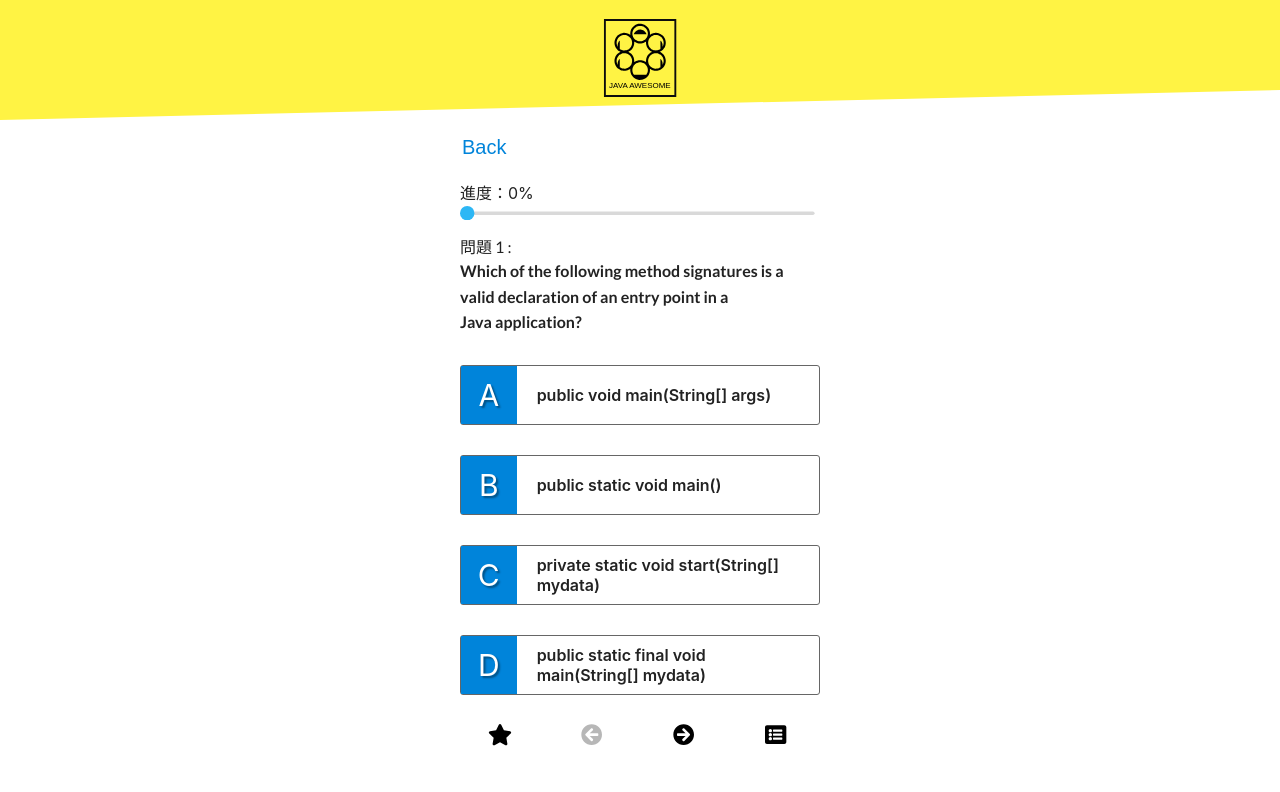
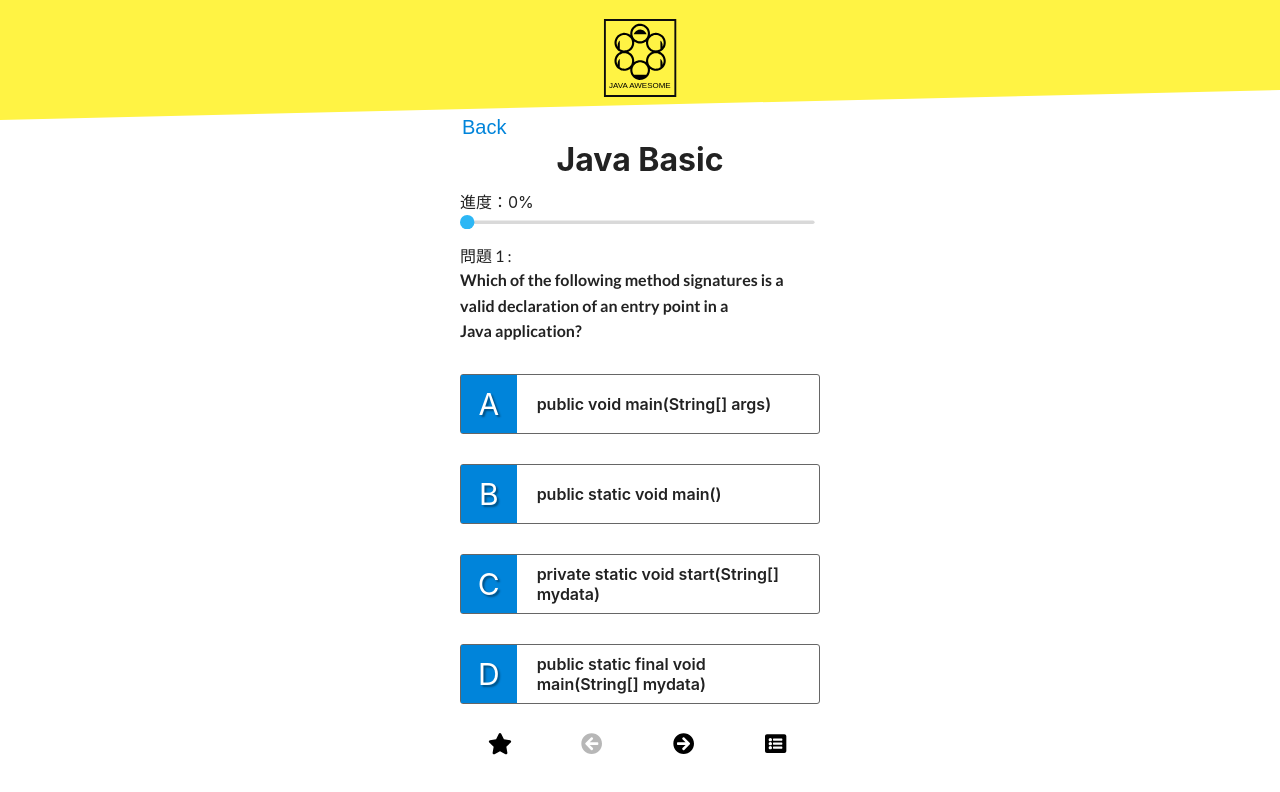
Before and after one commit to jamieku1130/Project-a, a React (Create React App) app: page /main/1 in a window 1280 px wide. Shown: the top 792 px of the page. Built offline with nearby package versions, Linux system fonts and the light colour scheme.

Commit message:
fixed percentage problem

```diff
--- a/package.json
+++ b/package.json
@@ -13,6 +13,7 @@
     "react-redux": "^6.0.0",
     "react-scripts": "2.1.5",
     "react-scroll": "^1.7.11",
+    "react-transition-group": "^2.5.3",
     "redux": "^4.0.1",
     "redux-devtools-extension": "^2.13.8",
     "redux-logger": "^3.0.6",
--- a/src/App.css
+++ b/src/App.css
@@ -31,7 +31,7 @@
 .main-section .return-icon {
     width: 48px;
     position: absolute;
-    top: -50px;
+    top: -30px;
     left: -10px;
 }
 
@@ -396,11 +396,9 @@ pre {
         opacity: 0;
         transform: translateX(-10rem);
     }
-
     80% {
         transform: translateX(1rem);
     }
-
     100% {
         opacity: 1;
         transform: translate(0);
@@ -412,11 +410,9 @@ pre {
         opacity: 0;
         transform: translateX(10rem);
     }
-
     80% {
         transform: translateX(-1rem);
     }
-
     100% {
         opacity: 1;
         transform: translate(0);
@@ -429,7 +425,6 @@ pre {
     height: 100vh;
     position: relative;
     font-family: "Ubuntu", sans-serif;
-
 }
 
 .categoreis-background {
@@ -446,7 +441,7 @@ pre {
     width: 360px;
     margin: 0 auto;
     font-size: 20px;
-    font-family: 'Lato', sans-serif;
+    font-family: "Lato", sans-serif;
 }
 
 .return-icon {
@@ -462,7 +457,7 @@ pre {
     font-size: 20px;
     border: transparent;
     background-color: transparent;
-    color: #0084da
+    color: #0084da;
 }
 
 .categories-textbox {
@@ -520,7 +515,7 @@ pre {
     color: white;
     text-decoration: none;
     text-transform: uppercase;
-    background-image: linear-gradient(120deg, transparent 0%, transparent 50%, white 50%);
+    background-image: linear-gradient( 120deg, transparent 0%, transparent 50%, white 50%);
     background-size: 220%;
     transition: all 0.4s;
     margin: 0;
@@ -545,7 +540,6 @@ pre {
     position: relative;
     font-family: "Ubuntu", sans-serif;
 }
-
 
 .chapter-main-section {
     position: relative;
@@ -575,3 +569,7 @@ pre {
     background-color: #0084da;
     padding: 40px 0;
 }
+
+.return-icon button {
+    cursor: pointer;
+}
--- a/src/ProjectA/Chapters/Components/ChapterCard/connect.js
+++ /dev/null
@@ -1,2 +0,0 @@
-import { connect } from "react-redux";
-import {} from "../../../data/dashboard";
--- a/src/ProjectA/Chapters/Components/ChapterList/index.js
+++ b/src/ProjectA/Chapters/Components/ChapterList/index.js
@@ -2,25 +2,49 @@ import React from "react";
 import connect from "./connect";
 import ChapterCard from "../ChapterCard";
 
+const calculatePercentage = obj => {
+  let totoalAnswered = 0;
+  let percentage;
+  if (obj.answerState) {
+    const keys = Object.keys(obj.answerState);
+    for (const key of keys) {
+      if (obj.answerState[key].isAnswered) {
+        totoalAnswered += 1;
+      }
+    }
+    percentage = (totoalAnswered / keys.length) * 100;
+  } else {
+    percentage = 0;
+  }
+  return percentage;
+};
+
 const ChapterList = ({ selectedCertification, ocaProgress, ocpProgress }) => (
   <div>
     {selectedCertification === "OCA"
-      ? ocaProgress.map(obj => (
+      ? ocaProgress.map(obj => {
+          const percentage = calculatePercentage(obj);
+
+          return (
             <ChapterCard
               title={obj.title}
               course_ID={obj.course_ID}
-            percentage={obj.percentage}
+              percentage={percentage}
               key={obj.title + obj.course_ID}
             />
-        ))
-      : ocpProgress.map(obj => (
+          );
+        })
+      : ocpProgress.map(obj => {
+          const percentage = calculatePercentage(obj);
+          return (
             <ChapterCard
               title={obj.title}
               course_ID={obj.course_ID}
-            percentage={obj.percentage}
+              percentage={percentage}
               key={obj.title + obj.course_ID}
             />
-        ))}
+          );
+        })}
   </div>
 );
 
--- a/src/ProjectA/Chapters/index.js
+++ b/src/ProjectA/Chapters/index.js
@@ -7,7 +7,6 @@ import study from "../../study.svg";
 
 class Chapters extends Component {
   componentDidMount = () => {
-    console.log(this.props.cert);
     this.props.updateCertification(this.props.cert);
   };
 
--- a/src/ProjectA/Components/Main/connect.js
+++ b/src/ProjectA/Components/Main/connect.js
@@ -6,6 +6,7 @@ import {
   markQuiz,
   resetState
 } from "../../data/appState";
+import { updateAnswerState } from "../../data/dashboard";
 const mapStateToProps = state => ({
   quizs: state.app.quizs,
   answerStatus: state.app.answerStatus,
@@ -13,7 +14,9 @@ const mapStateToProps = state => ({
   total: state.app.total,
   score: state.app.score,
   percentage: state.app.percentage,
-  cert: state.dashboard.selectedCertification
+  cert: state.dashboard.selectedCertification,
+  ocaProgress: state.dashboard.ocaProgress,
+  ocpProgress: state.dashboard.ocpProgress
 });
 
 const mapDispatchToProps = {
@@ -21,7 +24,8 @@ const mapDispatchToProps = {
   nextQuiz,
   backQuiz,
   markQuiz,
-  resetState
+  resetState,
+  updateAnswerState
 };
 
 export default connect(
--- a/src/ProjectA/Components/Main/index.js
+++ b/src/ProjectA/Components/Main/index.js
@@ -20,7 +20,8 @@ import helpFunction from "../../quizsData/helperFunction";
 class Main extends Component {
   scroll = Scroll.animateScroll;
   state = {
-    visible: false
+    visible: false,
+    title: ""
   };
 
   dismissHandler = event => {
@@ -28,12 +29,25 @@ class Main extends Component {
     // event.stopPropagation();
   };
   componentDidMount = () => {
-    // console.log(quizs);
-    //const quizs = require("../../quizsData/oca/ch2/oca-ch2-quizData").default;
-    const quizs = helpFunction(this.props.id);
-    this.props.getQuizs(quizs);
+    const { id, ocaProgress, ocpProgress } = this.props;
+    const quizs = helpFunction(id); //this.props.id is from router path="/main:id"
+    let answerState;
+    if (id < 10) {
+      answerState = ocaProgress[id - 1].answerState;
+      this.setState({
+        title: ocaProgress[id - 1].title
+      });
+    } else {
+      answerState = ocpProgress[id - 11].answerState;
+      this.setState({
+        title: ocpProgress[id - 11].title
+      });
+    }
+    this.props.getQuizs(quizs, answerState);
   };
   componentWillUnmount = () => {
+    const { id, answerStatus } = this.props;
+    this.props.updateAnswerState(id, answerStatus);
     this.props.resetState();
   };
 
@@ -78,7 +92,8 @@ class Main extends Component {
                 Back
               </button>
             </div>
-            <p style={{ marginTop: "60px" }}>進度：{percentage}%</p>
+            <h1 style={{ textAlign: "center" }}>{this.state.title}</h1>
+            <p style={{ marginTop: "10px" }}>進度：{percentage}%</p>
             <Line strokeWidth="4" percent={percentage} />
             <QuestionCard
               title={qObj.title}
--- a/src/ProjectA/data/appState/index.js
+++ b/src/ProjectA/data/appState/index.js
@@ -19,18 +19,35 @@ const initialAnswerState = {
 //array.reduce((obj,elem)=> { return {...obj,[elem.id]:{isAnswered:false,isMarked:false,score:false}}},{})
 const createActionWithName = name => `app/tasks/${name}`;
 
+const calculatePercentage = obj => {
+  let totoalAnswered = 0;
+  const keys = Object.keys(obj);
+  for (const key of keys) {
+    if (obj[key].isAnswered) {
+      totoalAnswered += 1;
+    }
+  }
+  return totoalAnswered;
+};
+
 export default function reducer(state = initialState, action = {}) {
   switch (action.type) {
     case GET_QUIZS:
-      const initState = action.quizs.reduce((obj, quiz) => {
-        return { ...obj, [quiz.id]: initialAnswerState };
-      }, {});
+      const initState =
+        action.answerState ||
+        action.quizs.reduce((obj, quiz) => {
+          return { ...obj, [quiz.id]: initialAnswerState };
+        }, {});
+
+      const percentage =
+        (calculatePercentage(initState) / action.quizs.length) * 100;
 
       return {
         ...state,
         quizs: action.quizs,
         total: action.quizs.length,
-        answerStatus: initState
+        answerStatus: initState,
+        percentage
       };
 
     case NEXT_QUIZ:
@@ -68,9 +85,12 @@ export default function reducer(state = initialState, action = {}) {
         scored: action.validate,
         answer: action.index
       };
+
+      const totoalAnswered = calculatePercentage(state.answerStatus);
+
       return {
         ...state,
-        percentage: state.percentage + (1 / state.total) * 100,
+        percentage: ((totoalAnswered + 1) / state.total) * 100,
         answerStatus: {
           ...state.answerStatus,
           [action.id]: updatedanswerStatusByAnswered
@@ -96,10 +116,11 @@ export const MARK_QUIZ = createActionWithName("MARK_QUIZ");
 export const JUMP_TO_QUIZ = createActionWithName("JUMP_TO_QUIZ");
 export const RESET_STATE = createActionWithName("RESET_STATE");
 
-export const getQuizs = quizs => {
+export const getQuizs = (quizs, answerState) => {
   return {
     type: GET_QUIZS,
-    quizs
+    quizs,
+    answerState
   };
 };
 
--- a/src/ProjectA/data/dashboard/index.js
+++ b/src/ProjectA/data/dashboard/index.js
@@ -31,12 +31,14 @@ const initialState = {
   ocaProgress: ocaChapterTitles.map((ch, i) => ({
     title: ch,
     percentage: 0,
-    course_ID: i + 1
+    course_ID: i + 1,
+    answerState: null
   })),
   ocpProgress: ocpChapterTitles.map((ch, i) => ({
     title: ch,
     percentage: 0,
-    course_ID: i + 11
+    course_ID: i + 11,
+    answerState: null
   }))
 };
 
@@ -44,6 +46,25 @@ const createActionWithName = name => `app/tasks/${name}`;
 
 export default function reducer(state = initialState, action = {}) {
   switch (action.type) {
+    case UPDATE_ANSWERSTATE:
+      if (action.id < 10) {
+        const updatedOcaProgress = state.ocaProgress.map(obj =>
+          obj.course_ID === parseInt(action.id)
+            ? { ...obj, answerState: action.answerState }
+            : obj
+        );
+
+        return { ...state, ocaProgress: updatedOcaProgress };
+      } else {
+        const updatedOcpProgress = state.ocpProgress.map(obj =>
+          obj.course_ID === parseInt(action.id)
+            ? { ...obj, answerState: action.answerState }
+            : obj
+        );
+
+        return { ...state, ocpProgress: updatedOcpProgress };
+      }
+
     case UPDATE_PERCENTAGE:
       if (action.id < 10) {
         const updateOcaProgress = state.ocaProgress.map(obj =>
@@ -72,6 +93,8 @@ export const UPDATE_CERTIFICATION = createActionWithName(
   "UPDATE_CERTIFICATION"
 );
 
+export const UPDATE_ANSWERSTATE = createActionWithName("UPDATE_ANSWERSTATE");
+
 export const updatePercentage = (id, value) => {
   return {
     type: UPDATE_PERCENTAGE,
@@ -86,3 +109,11 @@ export const updateCertification = text => {
     text
   };
 };
+
+export const updateAnswerState = (id, answerState) => {
+  return {
+    type: UPDATE_ANSWERSTATE,
+    id,
+    answerState
+  };
+};
```
Also changed, not shown: 1 other file (tests, documents, lock files or other folders). Lines whose indentation alone changed are shown as unchanged.
